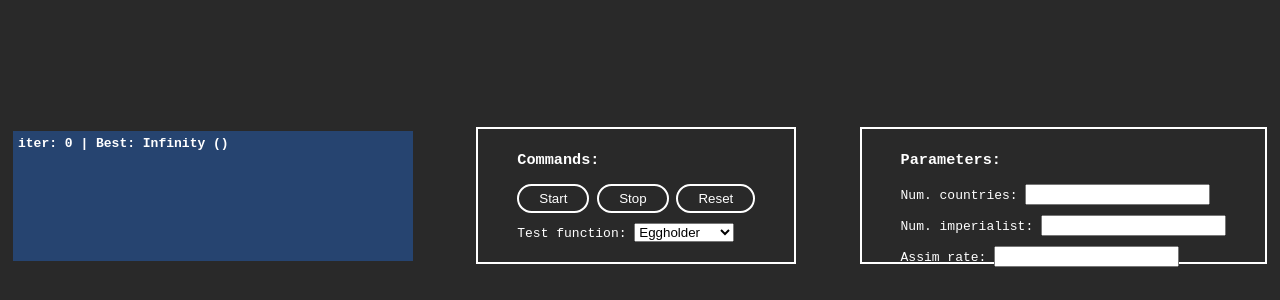
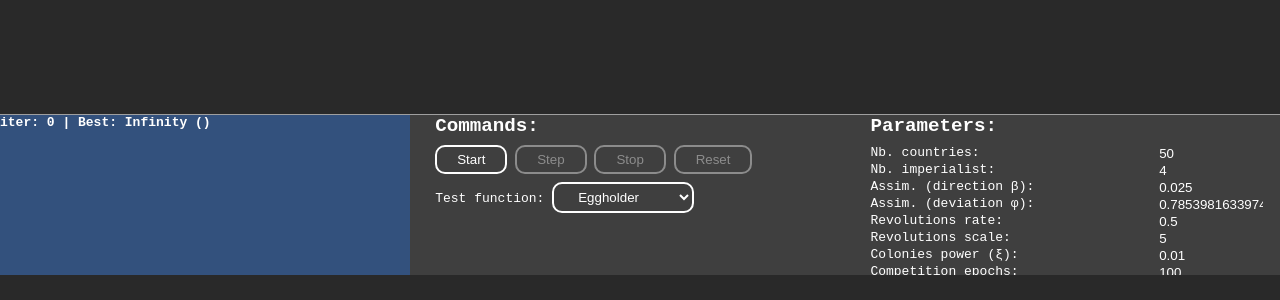
Before and after one commit to louisquentinjoucla/imperialist_metaheuristic, a plain HTML site: page imperial.html in a window 1280 px wide. Shown: the part 526-826 px from the top of the page. After the commit the page ends 801 px from the top, so only its background shows below. Drawn offline with nearby package versions, Linux system fonts and the light colour scheme.

Commit message:
Updated ui

```diff
--- a/imperial.html
+++ b/imperial.html
@@ -9,40 +9,59 @@
     <div id="graph"></div>
   </main>
   <div id="ui">
-      <div class="menu">
     <div class="debug">
       <div class="header"><h4>iter: {{ iteration }} | Best: {{ best.cost.toFixed(2) }} ({{ best.variables.map(v => v.toFixed(2)).join(", ") }})</h4></div>
       <div v-for="log in debug.logs" v-bind:class="{[log.type]:true}"> {{ log.text }} </div>
     </div>
     <div class="commands">
-          <h3> Commands: </h3>
-          <div class="row">
-            <button onclick="start()">Start</button>
-            <button onclick="stop()">Stop</button>
-            <button onclick="reset()">Reset</button>
+      <h4> Commands: </h4>
+      <div class="buttons">
+        <button @click="start()">Start</button>
+        <button @click="step()" :disabled="!algo || running">Step</button>
+        <button @click="stop()" :disabled="!algo || !running">Stop</button>
+        <button @click="reset()" :disabled="!algo">Reset</button>
       </div>
-          <div class="row">
-            <label> Test function: </label>
-            <select name="opti_func" @change="set_test()" v-model="objective">
+      <label>
+        Test function:
+        <select name="opti_func" @change="set_test()" v-model="objective" :disabled="algo">
           <option v-for="option in test_functions" v-bind:value="option">{{option.name}}</option>
         </select>
-          </div>
+      </label>
     </div>
     <div class="parameters">
-            <h3> Parameters: </h3>
-            <div class="row">
-                <label> Num. countries: </label>
-                <input type="number"/>
-            </div>
-            <div class="row">
-                <label> Num. imperialist: </label>
-                <input type="number"/>
-            </div>
-            <div class="row">
-                <label> Assim rate: </label>
-                <input type="number"/>
-            </div>
-        </div>
+      <h4> Parameters: </h4>
+      <label>
+        Nb. countries:
+        <input type="number" v-model="parameters.nb_countries">
+      </label>
+      <label>
+        Nb. imperialist:
+        <input type="number" v-model="parameters.nb_imperialists">
+      </label>
+      <label>
+        Assim. (direction β):
+        <input type="number" v-model="parameters.assimilation_direction">
+      </label>
+      <label>
+        Assim. (deviation φ):
+        <input type="number" v-model="parameters.assimilation_deviation">
+      </label>
+      <label>
+        Revolutions rate:
+        <input type="number" v-model="parameters.revolution_rate">
+      </label>
+      <label>
+        Revolutions scale:
+        <input type="number" v-model="parameters.revolution_scale">
+      </label>
+      <label>
+        Colonies power (ξ):
+        <input type="number" v-model="parameters.colonies_power">
+      </label>
+      <label>
+        Competition epochs:
+        <input type="number" v-model="parameters.influency_epoch">
+      </label>
     </div>
   </div>
 
--- a/misc.js
+++ b/misc.js
@@ -24,19 +24,28 @@ layout = {
 };
 
 function start(){
-    if(!inter)
-      inter=setInterval(() => algo.next(), 0)
+    if (!data.algo) {
+      init_data()
+      data.algo = ica({world:new World(), ...view.$data.parameters}, data)
+    }
+    if(!data.inter)
+      data.inter=setInterval(() => data.algo.next(), 0)
 
 }
 
 function stop(){
-    clearInterval(inter);
-    inter = null
+    clearInterval(data.inter);
+    data.inter = null
+}
+
+function step() {
+  stop()
+  data.algo.next()
 }
 
 function reset(){
     init_data()
-    algo = ica({world:new World(), nb_countries:50, nb_imperialists:4, assimilation_deviation:Math.PI/4, assimilation_direction:0.025, colonies_power:0.01, revolution_scale:5, revolution_rate:0.5, influency_epoch:100}, data)
+    data.algo = null
 }
 
 function init_data(){
@@ -54,9 +63,7 @@ function set_test(){
     reset()
 }
 
-let inter
-
-let data = {test_functions: test_functions, objective:test_functions[0]}
+let data = {algo:null, inter:null, test_functions, objective:test_functions[0], parameters:{nb_countries:50, nb_imperialists:4, assimilation_deviation:Math.PI/4, assimilation_direction:0.025, colonies_power:0.01, revolution_scale:5, revolution_rate:0.5, influency_epoch:100}}
 init_data()
-let view = new Vue({el:"#ui", data, mounted(){}})
-let algo = ica({world:new World(), nb_countries:50, nb_imperialists:4, assimilation_deviation:Math.PI/4, assimilation_direction:0.025, colonies_power:0.01, revolution_scale:1, revolution_rate:0.5, influency_epoch:100}, data)
+let view = new Vue({el:"#ui", data, computed:{running() { return !!this.$data.inter }}, mounted(){}})
+data.algo = null
--- a/src/ica.js
+++ b/src/ica.js
@@ -1,8 +1,8 @@
-function* ica({world, nb_countries, nb_imperialists, assimilation_deviation, assimilation_direction, colonies_power, revolution_scale, revolution_rate, influency_epoch}) {
+function* ica(parameters) {
     //Initialisation
+      let {world, nb_countries, nb_imperialists, assimilation_deviation, assimilation_direction, colonies_power, revolution_scale, revolution_rate, influency_epoch} = parameters
       let best = {variables:[], cost:Infinity}
       let iteration = 0
-
 
     //1. Generate countries
       let countries = []
--- a/style.css
+++ b/style.css
@@ -2,56 +2,37 @@ body {
   margin: 0;
   overflow: hidden;
   font-family: monospace;
-    background-size:cover;
-    width: 100%;
+  background-color:rgba(0, 0, 0, 0.84);
 }
 
 #graph {
-    width: 100%;
-    height: 80%;
-    background-color:rgba(0, 0, 0, 0.84);
-  }
-
-  .country {
-    position: absolute;
-    top: -5px; left: -5px;
-    border-radius: 50%;
-    height: 10px;
-    width: 10px;
-    transform-origin: center;
-  }
-
-  .imperialist {
-    display: flex;
-    justify-content:center;
-    top: -12.5px; left: -12.5px;
-    z-index: 999;
-    height: 25px;
-    width: 25px;
+  width: 100vw;
+  height: 80vh;
 }
 
 #ui {
-    padding: 1em;
-    height: 20%;
-    background-color: rgba(0, 0, 0, 0.84);
+  border-top: 1px solid rgba(255,255,255,.5);
+  height: 20vh;
   color:white;
-  }
-
-  .menu {
   display: flex;
   justify-content: space-between;
   align-items: center;
-
+  background-color: rgba(255,255,255,.1);
 }
 
-  .commands, .parameters {
-    padding: 0.5em 3em 0.5em 3em;
-    height: 15vh;
-    border: 2px solid white;
+#ui > div {
+  height: 100%;
+  flex-shrink: 1;
+  flex-basis: 32%;
 }
 
-  .commands button {
-    border-radius: 15px;
+#ui h4 {
+  margin: 0;
+  margin-bottom: .5rem;
+}
+
+button, select {
+  border-radius: 10px;
   border: 2px solid white;
   padding: 5px 20px 5px 20px;
   background-color: rgba(0,0,0,0);
@@ -59,40 +40,30 @@ body {
   cursor: pointer;
 }
 
-  .commands .row, .parameters .row {
-    margin-top: 10px;
-  }
-  .commands button:hover {
+button:hover {
   background-color: white;
   color: rgb(42, 42, 42);
 }
 
-  .commands button:focus {
+button:focus {
   outline: none;
 }
 
+[disabled] {
+  opacity: 0.4;
+}
+
+select option {
+  color: black;
+}
+
 .debug {
-    left:0;
-    flex-shrink: 1;
-    flex-grow: 0;
-    flex-basis: 30em;
-    width: 30em;
-    height: 15vh;
-    padding: 5px 5px 5px 5px;
+  overflow-x: hidden;
   overflow-y: scroll;
-    color: white;
   white-space: pre;
   background-color: rgba(33, 107, 218, 0.4);
-    display: block;
 }
 
-  .debug .header {
-    display: flex;
-  }
-
-  .debug h4 {
-    margin: 0
-  }
 .debug .warn {
   color: yellow;
 }
@@ -104,3 +75,34 @@ body {
 .debug .error {
   color: red;
 }
+
+.commands .buttons {
+  margin-bottom: .5rem;
+}
+
+.parameters {
+  display: flex;
+  flex-direction: column;
+  overflow-y: auto;
+}
+
+.parameters label {
+  display: flex;
+  justify-content: space-between;
+}
+
+.parameters input {
+  width: 30%;
+  text-align: left;
+  border: none;
+  background: transparent;
+  color: white;
+}
+
+.commands h4, .parameters h4 {
+  font-size: 1.2rem;
+}
+
+*::-webkit-scrollbar {
+  width: 0;
+}
```
Lines whose indentation alone changed are shown as unchanged.
